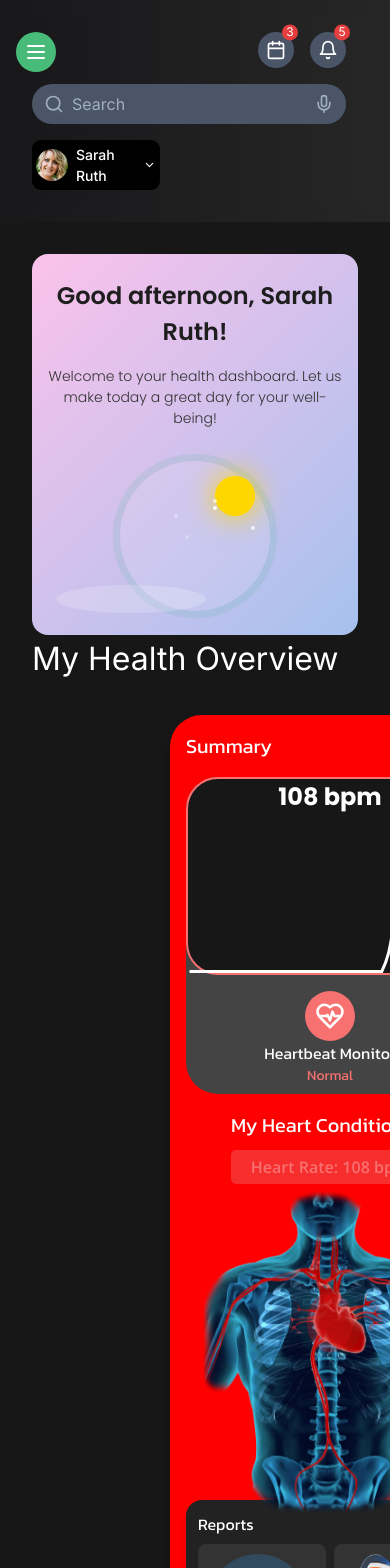
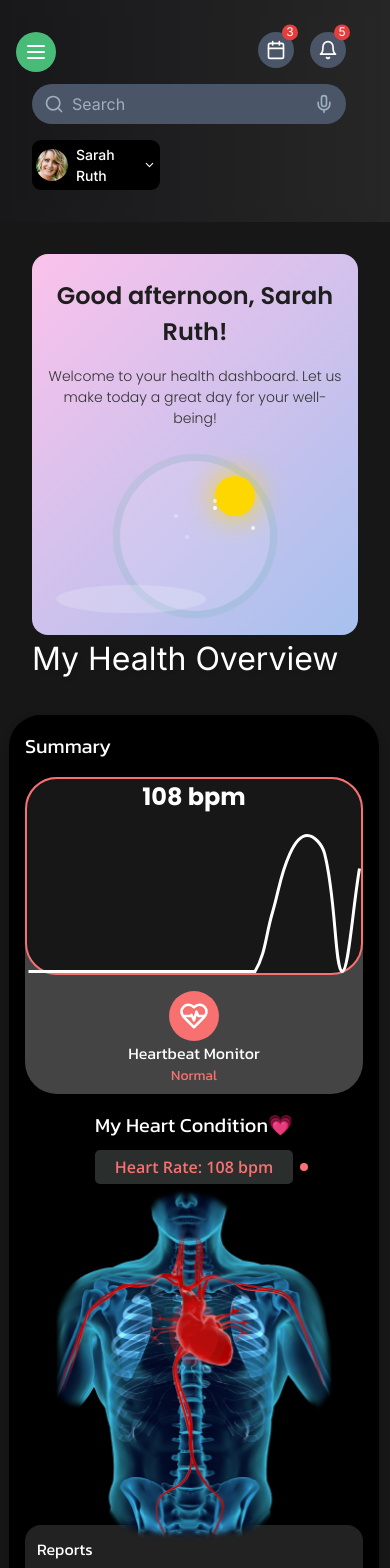
Before and after one commit to CHEGEBB/healthmasterv2, a Next.js app: page /dashboard in a window 390 px wide. Shown: the top 1568 px of the page. Built offline with nearby package versions, Linux system fonts and the light colour scheme.

Commit message:
refactor: Update heartRate.scss for responsive layout and styling

```diff
--- a/sass/heartRate.scss
+++ b/sass/heartRate.scss
@@ -34,9 +34,8 @@
     padding: 24px;
   }
   @include  for-phone-only{
-    background-color: red;
-    max-width: 320px !important;
-    margin: 0 auto;
+    max-width: 370px !important;
+    margin-left: -23px;
   }
 
   h1 {
```
